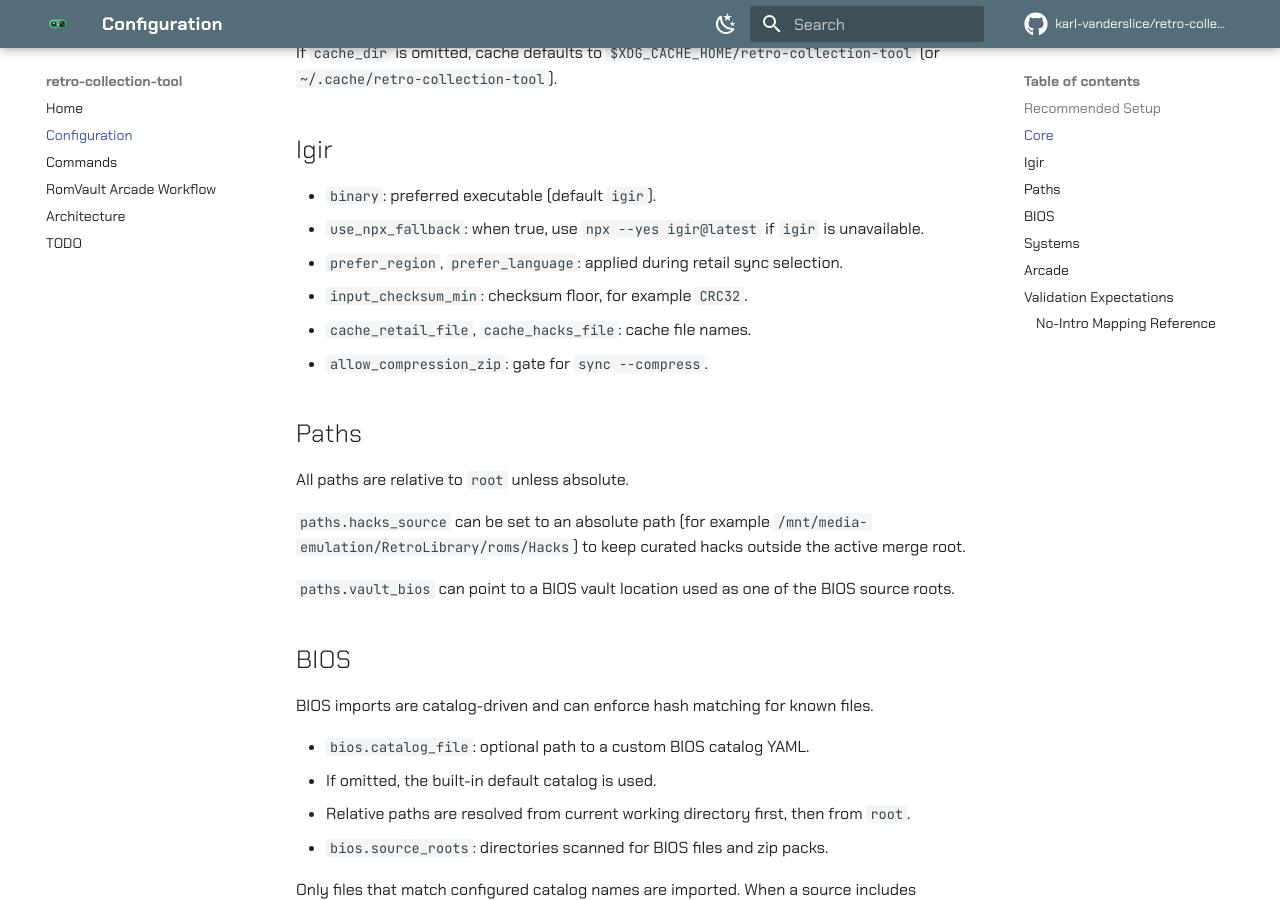
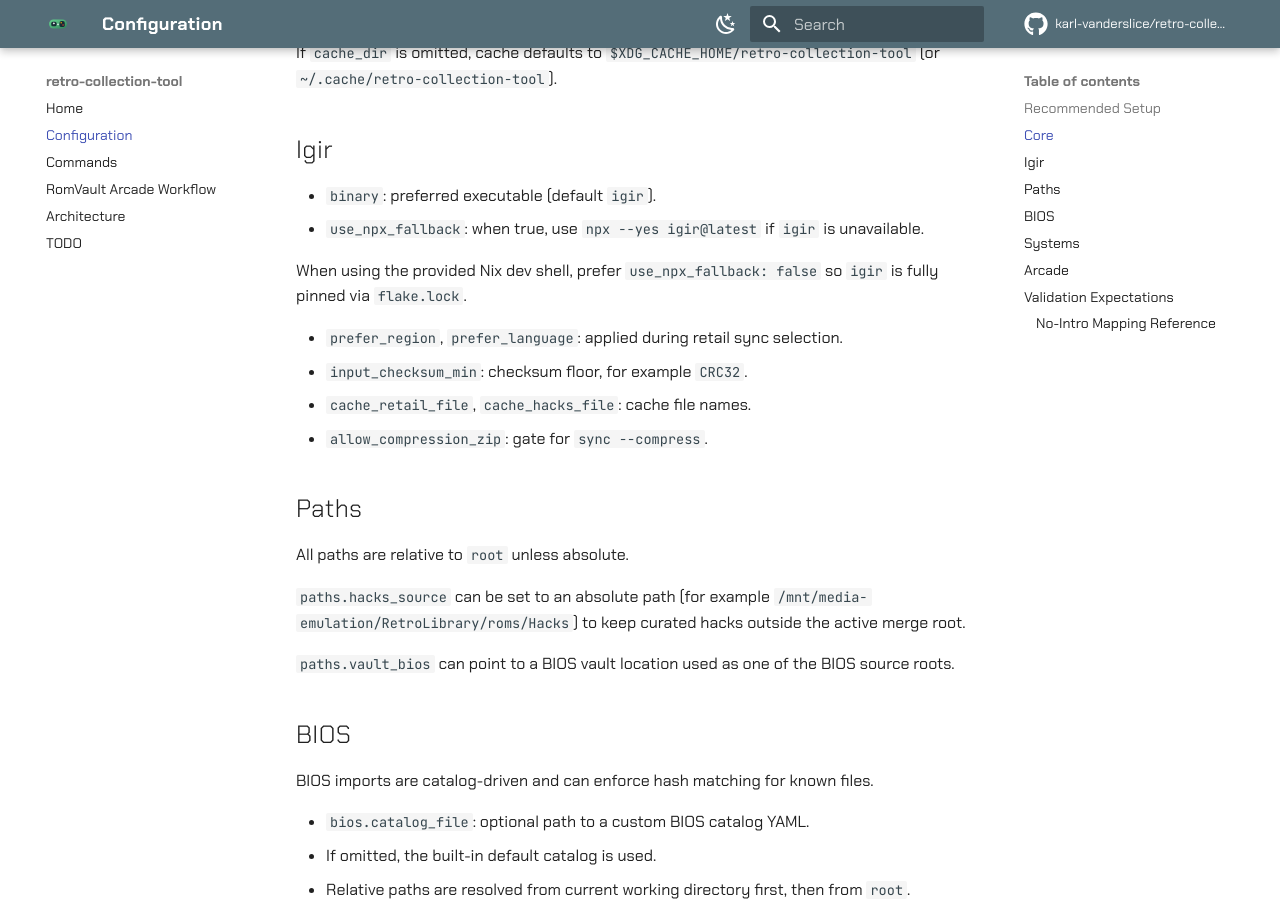
Before and after one commit to karl-vanderslice/retro-collection-tool, an MkDocs documentation site: the page built from docs/configuration.md, in a window 1280 px wide and 900 px high, scrolled down 1001 px. Built offline with MkDocs 1.6.1 and Material for MkDocs 9.7.7, drawn with Linux system fonts in a browser that asks for light colours; comment, search, counter and statistics services are not loaded.

Commit message:
build(nix): pin igir and chdman tooling in dev shell

```diff
--- a/docs/configuration.md
+++ b/docs/configuration.md
@@ -35,6 +35,9 @@ If `cache_dir` is omitted, cache defaults to `$XDG_CACHE_HOME/retro-collection-t
 
 - `binary`: preferred executable (default `igir`).
 - `use_npx_fallback`: when true, use `npx --yes igir@latest` if `igir` is unavailable.
+
+When using the provided Nix dev shell, prefer `use_npx_fallback: false` so `igir` is fully pinned via `flake.lock`.
+
 - `prefer_region`, `prefer_language`: applied during retail sync selection.
 - `input_checksum_min`: checksum floor, for example `CRC32`.
 - `cache_retail_file`, `cache_hacks_file`: cache file names.
```
Also changed, not shown: README.md (+2 -0 lines), 2 other files.
